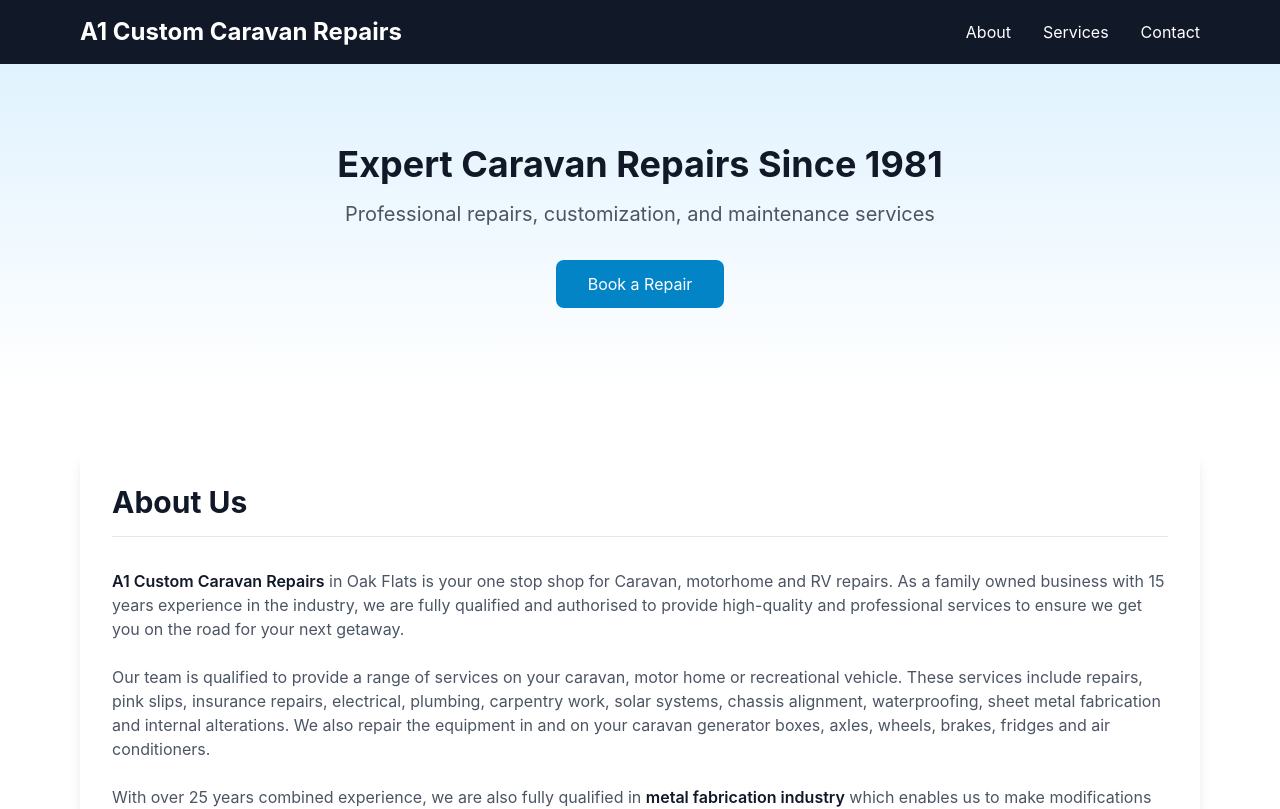
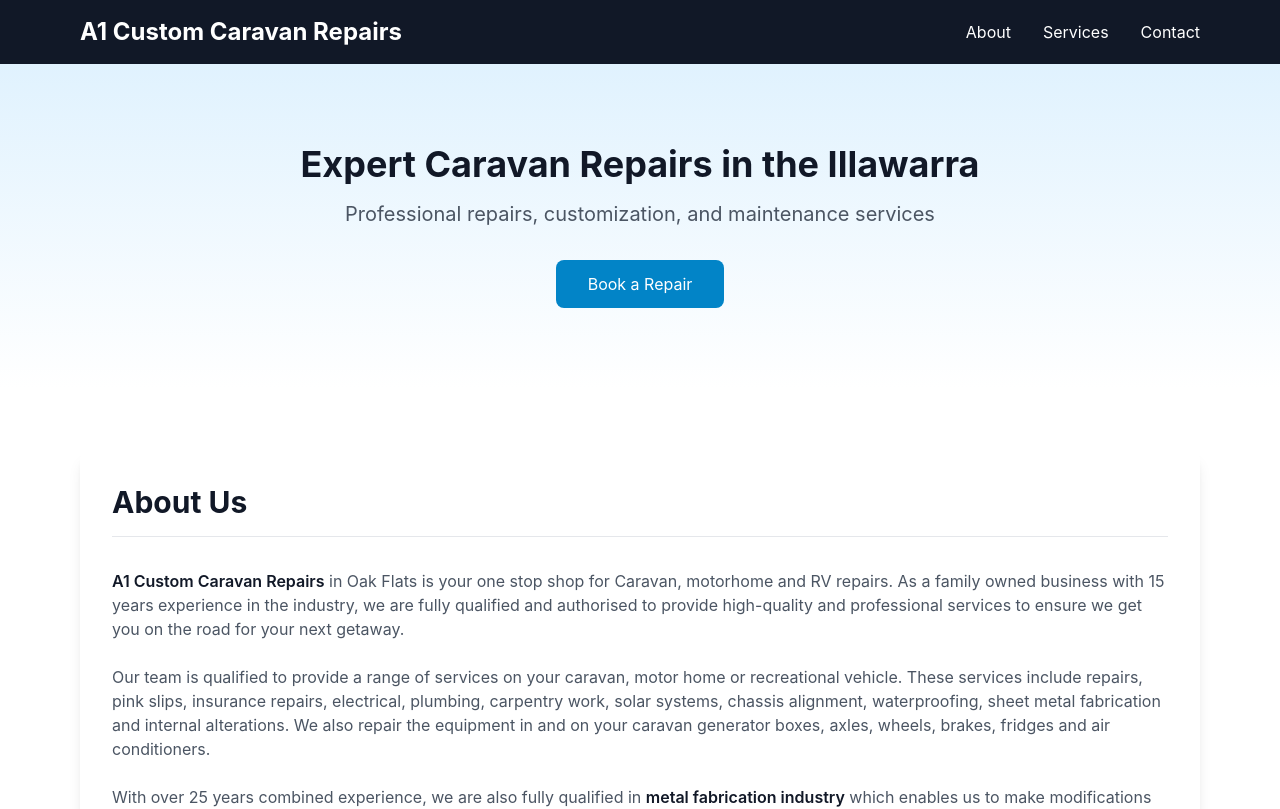
Before and after one commit to Jpotter555/A1-Caravan-Services, a React (Create React App) app: page / in a window 1280 px wide. Shown: the top 809 px of the page. Built offline with nearby package versions, Linux system fonts and the light colour scheme; the HTML template or start-up script is replaced by a standard one.

Commit message:
Update hero.tsx

```diff
--- a/src/components/Hero.tsx
+++ b/src/components/Hero.tsx
@@ -4,7 +4,7 @@ export const Hero = () => (
     <div className="bg-gradient-to-b from-sky-100 to-white py-20">
       <div className="max-w-6xl mx-auto px-4">
         <div className="text-center">
-          <h2 className="text-4xl font-bold text-gray-900 mb-4">Expert Caravan Repairs Since 1981</h2>
+          <h2 className="text-4xl font-bold text-gray-900 mb-4">Expert Caravan Repairs in the Illawarra</h2>
           <p className="text-xl text-gray-600 mb-8">Professional repairs, customization, and maintenance services</p>
           <button
             onClick={() => document.getElementById('contact')?.scrollIntoView({ behavior: 'smooth' })}
```
